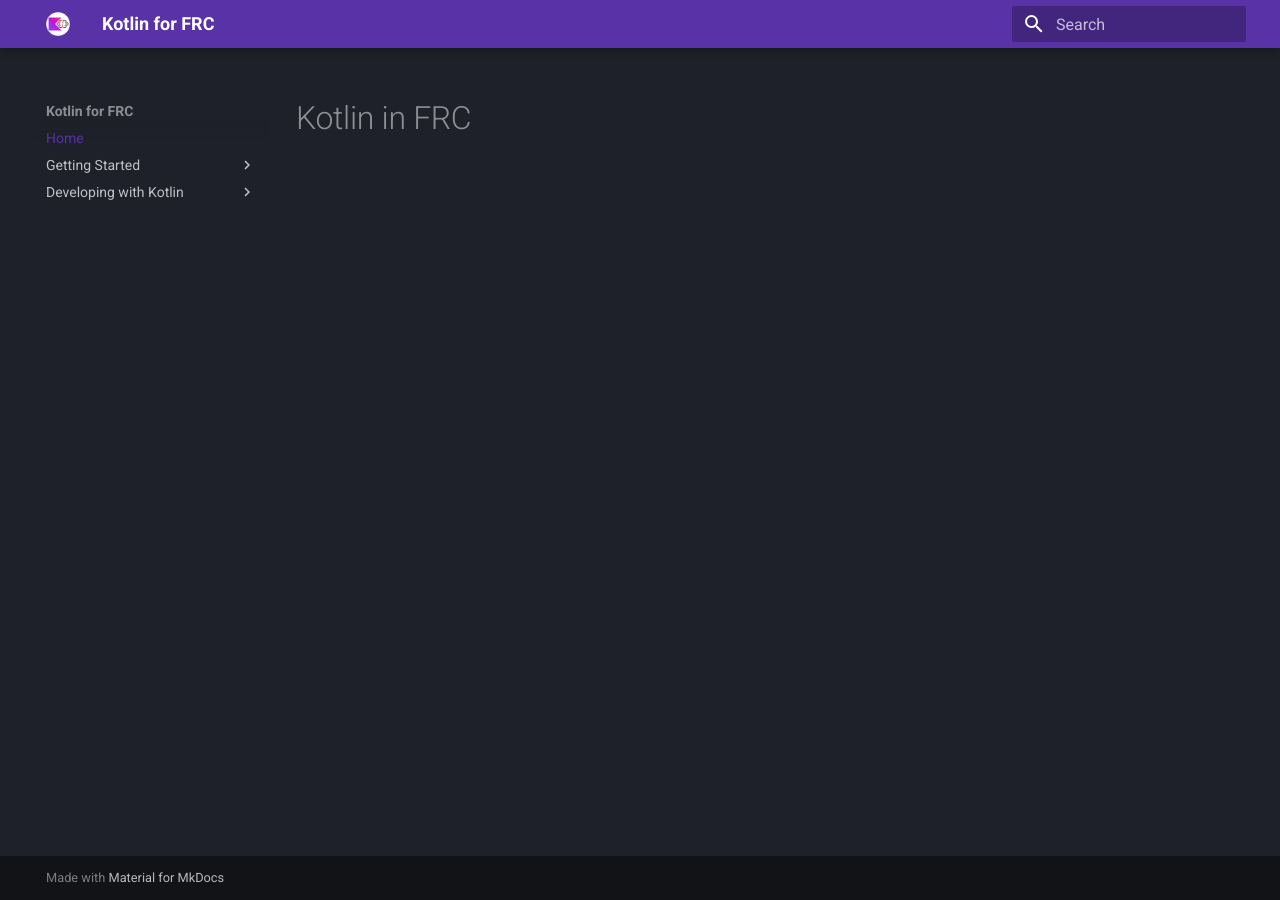
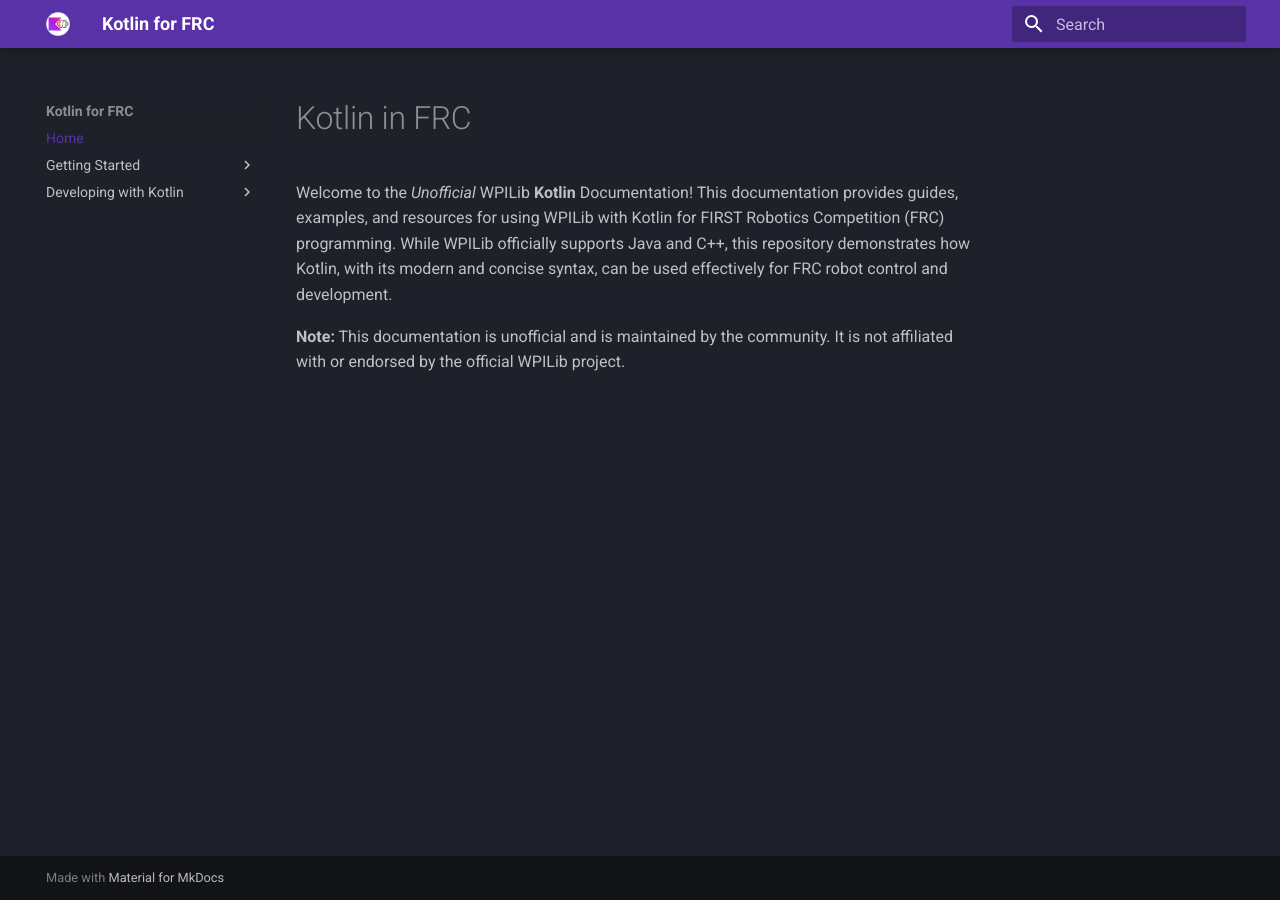
Before and after one commit to Kotlin-for-FRC/kotlin-for-frc.github.io, an MkDocs documentation site: the page built from docs/index.md, in a window 1280 px wide. Built offline with MkDocs 1.6.1 and Material for MkDocs 9.7.7, drawn with Linux system fonts in a browser that asks for light colours.

Commit message:
Update index.md

```diff
--- a/docs/index.md
+++ b/docs/index.md
@@ -1 +1,5 @@
 # Kotlin in FRC
+
+Welcome to the _Unofficial_ WPILib **Kotlin** Documentation! This documentation provides guides, examples, and resources for using WPILib with Kotlin for FIRST Robotics Competition (FRC) programming. While WPILib officially supports Java and C++, this repository demonstrates how Kotlin, with its modern and concise syntax, can be used effectively for FRC robot control and development.
+
+**Note:** This documentation is unofficial and is maintained by the community. It is not affiliated with or endorsed by the official WPILib project.
```
